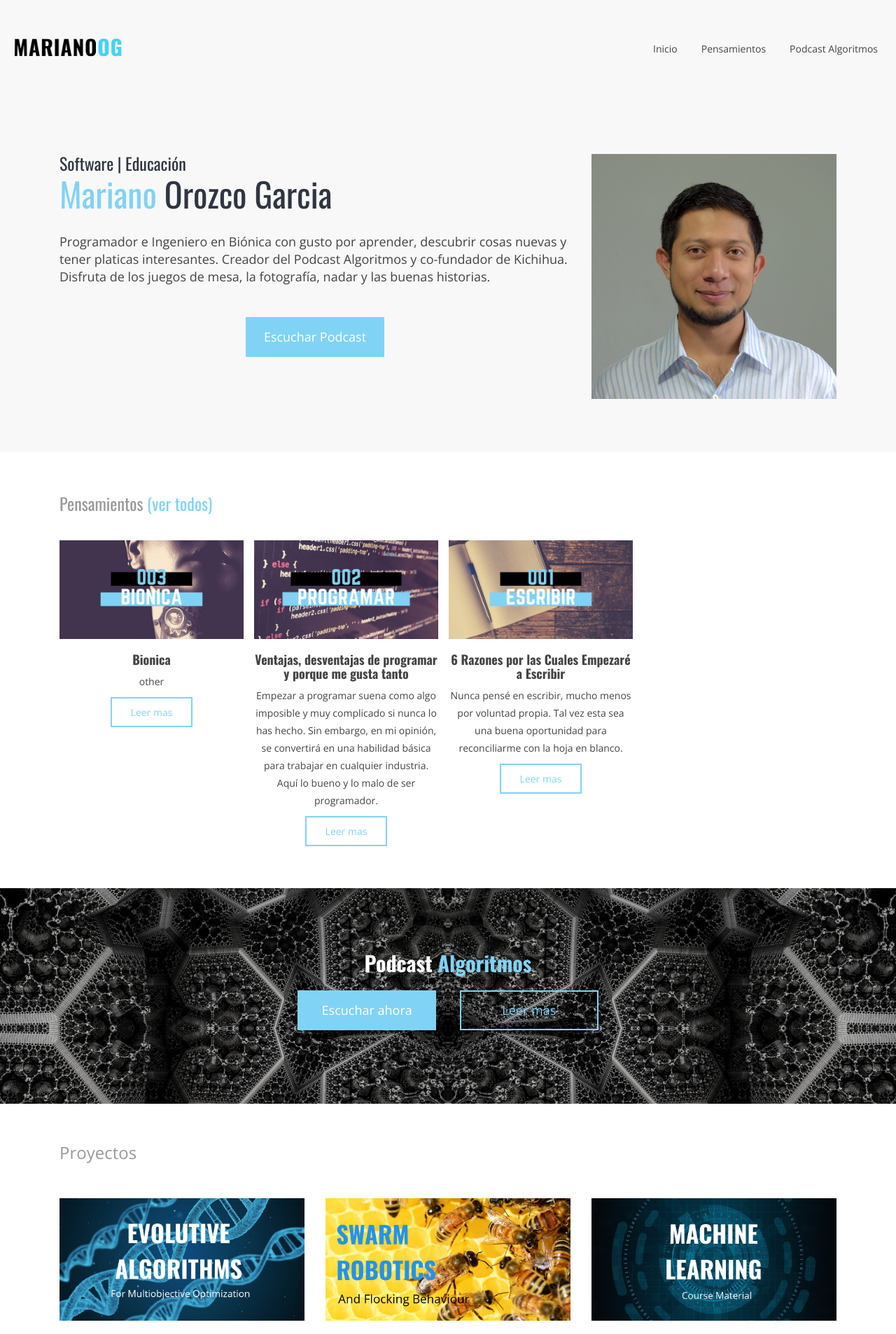
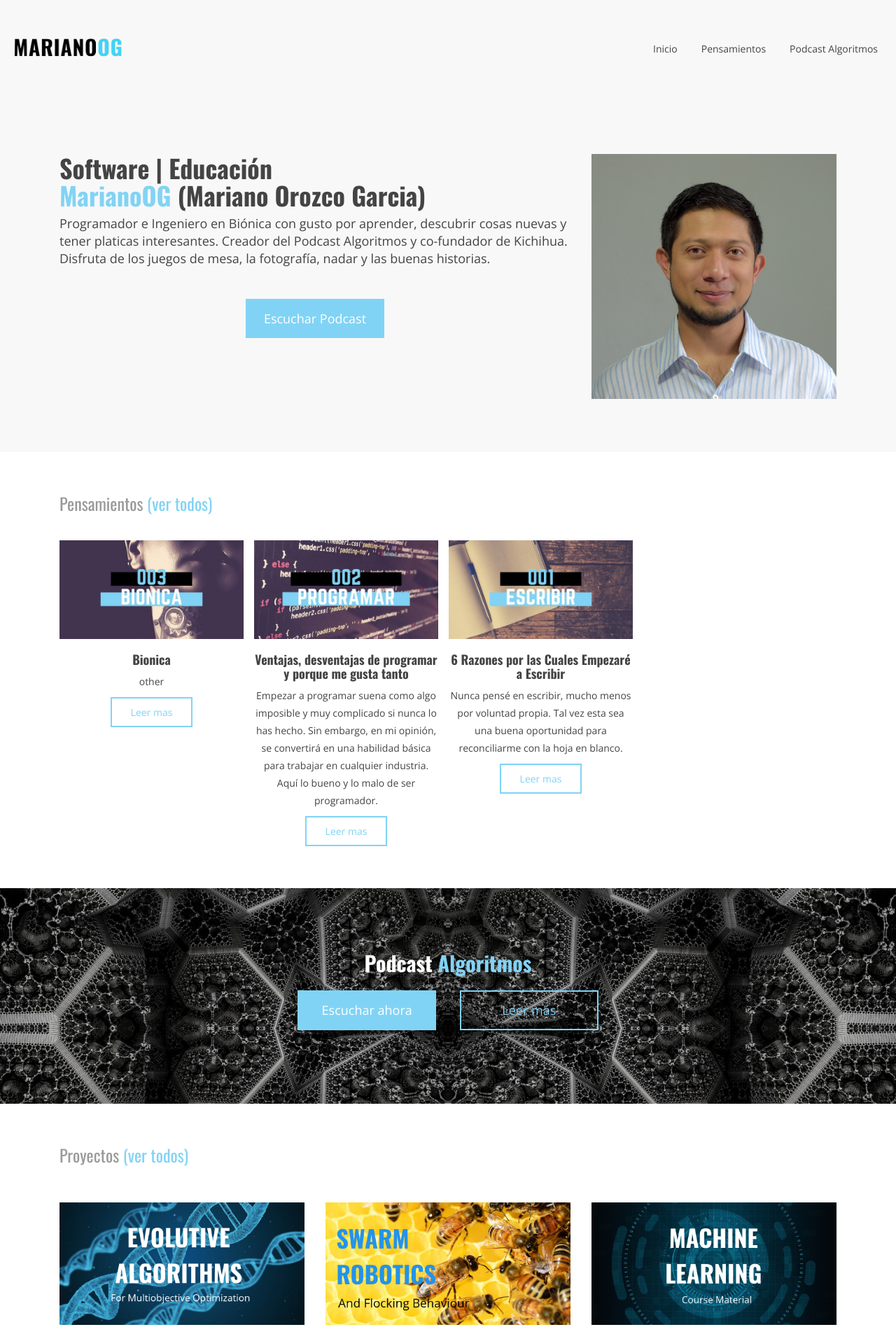
Before and after one commit to MarianoOG/marianoog.github.io, a Jekyll site: the page built from index.html, in a window 1280 px wide. Shown: the top 1906 px of the page at 70% size. Built offline with Jekyll 4.4.1, drawn with Linux system fonts in a browser that asks for light colours.

Commit message:
pagina principal h tags

```diff
--- a/_includes/themes/bootstrap/episode.html
+++ b/_includes/themes/bootstrap/episode.html
@@ -5,7 +5,7 @@
 
       <div class="col">
         <div class="hero-content-v2" style="margin-top:10px!important;">
-          <h1>Notas del episodio <strong>{{ page.cap }} <span class="text-primary">{{ page.title }}</span></strong></h1>
+          <h1>Notas del episodio<br><strong><span class="text-primary">{{ page.cap }} {{ page.title }}</span></strong></h1>
           {% if page.tagline %}
             <p>
               {{ page.tagline }}
--- a/index.html
+++ b/index.html
@@ -16,7 +16,7 @@ canonical: https://marianoog.github.io
 
         <div class="col-xs-12 col-sm-8">
           <div class="hero-content-v2">
-            <h3>Software | Educación <strong><span class="text-primary">Mariano</span> Orozco Garcia</strong></h3>
+            <h1>Software | Educación<br><strong><span class="text-primary">MarianoOG</span> (Mariano Orozco Garcia)</strong></h1>
             <p>{{ site.author.description }}</p>
             <p class="text-center"><a href="https://ona309.com/Podcast" class="page-scroll btn btn-lg btn-default-filled">Escuchar Podcast</i></a></p>
           </div>
@@ -36,7 +36,7 @@ canonical: https://marianoog.github.io
   <div class="mb-60"></div>
 
   <div class="container">
-    <h4 class="sub-title space-left">Pensamientos <a href="{{ BASE_PATH }}/Pensamientos">(ver todos)</a></h4>
+    <h2 class="sub-title space-left">Pensamientos <a href="{{ BASE_PATH }}/Pensamientos">(ver todos)</a></h2>
   </div>
 
   <!-- Posts carousel -->
@@ -83,9 +83,7 @@ canonical: https://marianoog.github.io
   <section id="portfolio">
     <div class="container">
 
-      <div class="sub-title">
-        <span>Proyectos</span>
-      </div>
+      <h2 class="sub-title">Proyectos <a href="https://github.com/marianoog">(ver todos)</a></h2>
 
       <ul class="row portfolio list-unstyled" id="grid">
 
```
